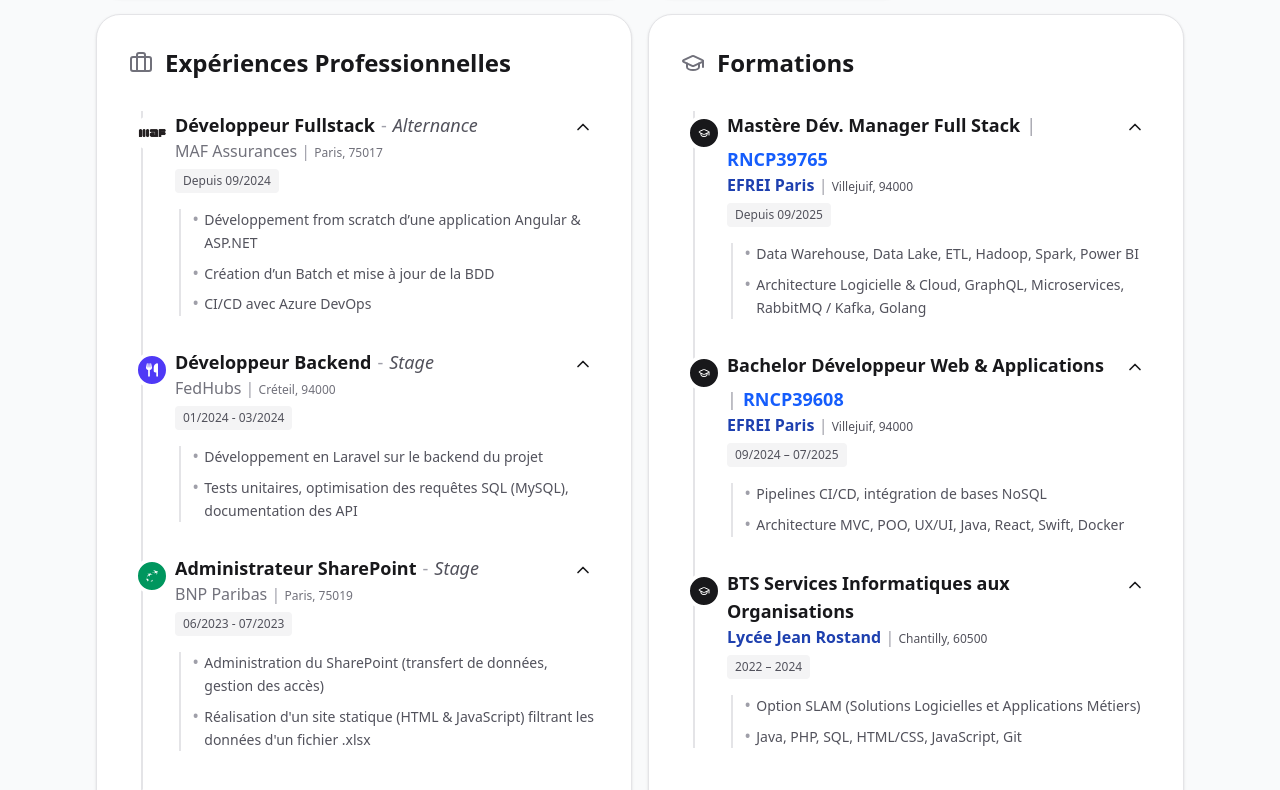
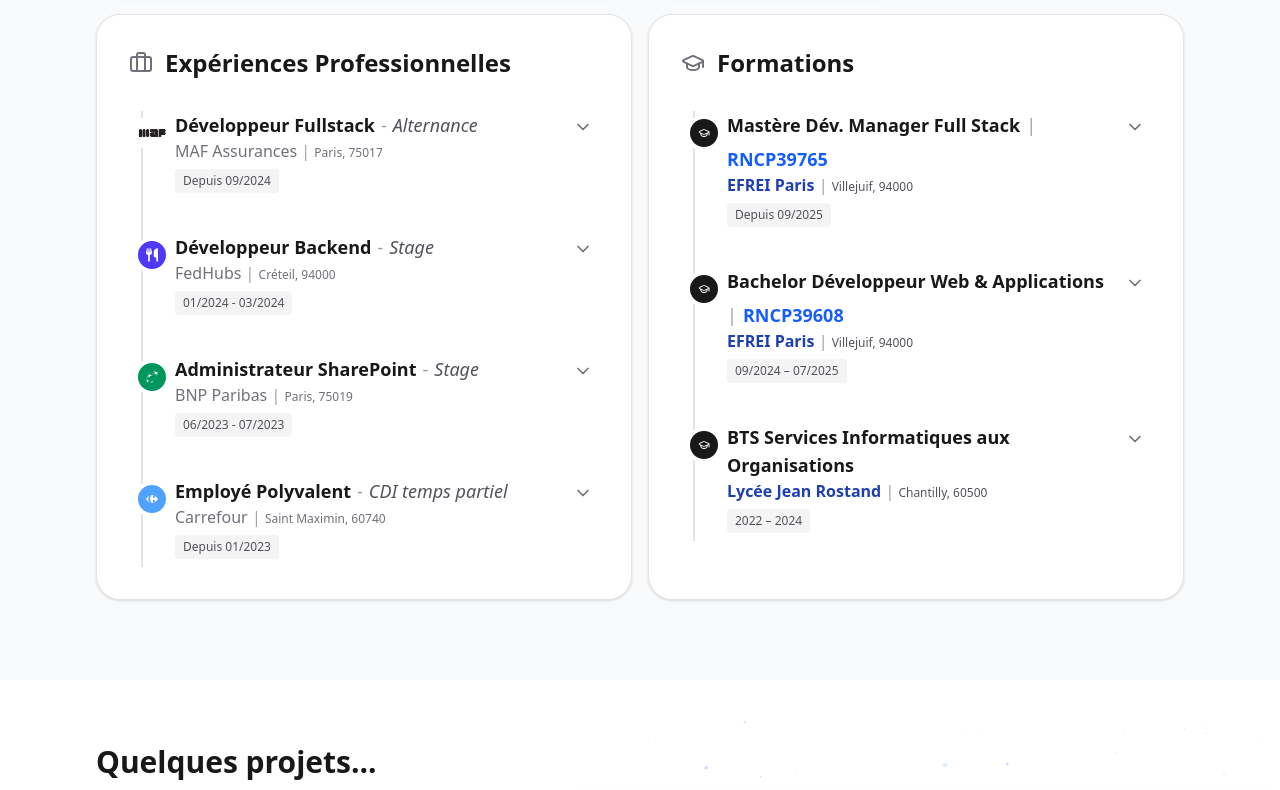
Before and after one commit to pravinwijay/portfolio-antigravity, a Next.js app: page / in a window 1280 px wide. Shown: the part 1090-1880 px from the top of the page. Built offline with nearby package versions, Linux system fonts and the light colour scheme.

Commit message:
style: close experience and education accordions by default

```diff
--- a/src/components/sections/Experience.tsx
+++ b/src/components/sections/Experience.tsx
@@ -38,7 +38,7 @@ function renderHighlightedText(text: string) {
 
 export function Experience() {
     const EduIcon = EDUCATION[0].icon
-    const [openExp, setOpenExp] = useState<Record<number, boolean>>({ 0: true, 1: true, 2: true, 3: true });
+    const [openExp, setOpenExp] = useState<Record<number, boolean>>({});
 
     const toggleExp = (index: number) => {
         setOpenExp(prev => ({ ...prev, [index]: !prev[index] }));
--- a/src/components/ui/BentoGrid.tsx
+++ b/src/components/ui/BentoGrid.tsx
@@ -91,8 +91,8 @@ const listItem = {
 
 export function BentoGrid() {
     const { t } = useLanguage();
-    const [openExp, setOpenExp] = useState<Record<number, boolean>>({ 0: true, 1: true, 2: true, 3: true });
-    const [openEdu, setOpenEdu] = useState<Record<number, boolean>>({ 0: true, 1: true, 2: true });
+    const [openExp, setOpenExp] = useState<Record<number, boolean>>({});
+    const [openEdu, setOpenEdu] = useState<Record<number, boolean>>({});
     const [activeStackTab, setActiveStackTab] = useState<'data' | 'dev'>('data');
 
     const toggleExp = (index: number) => {
```
